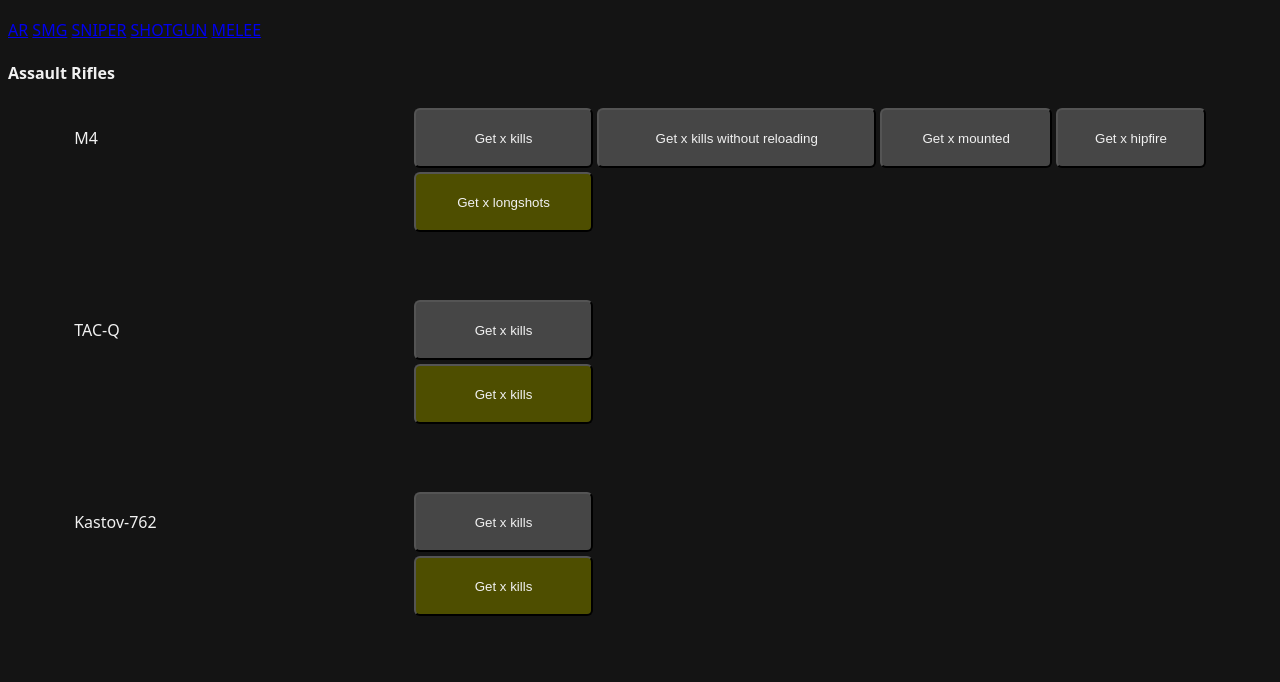
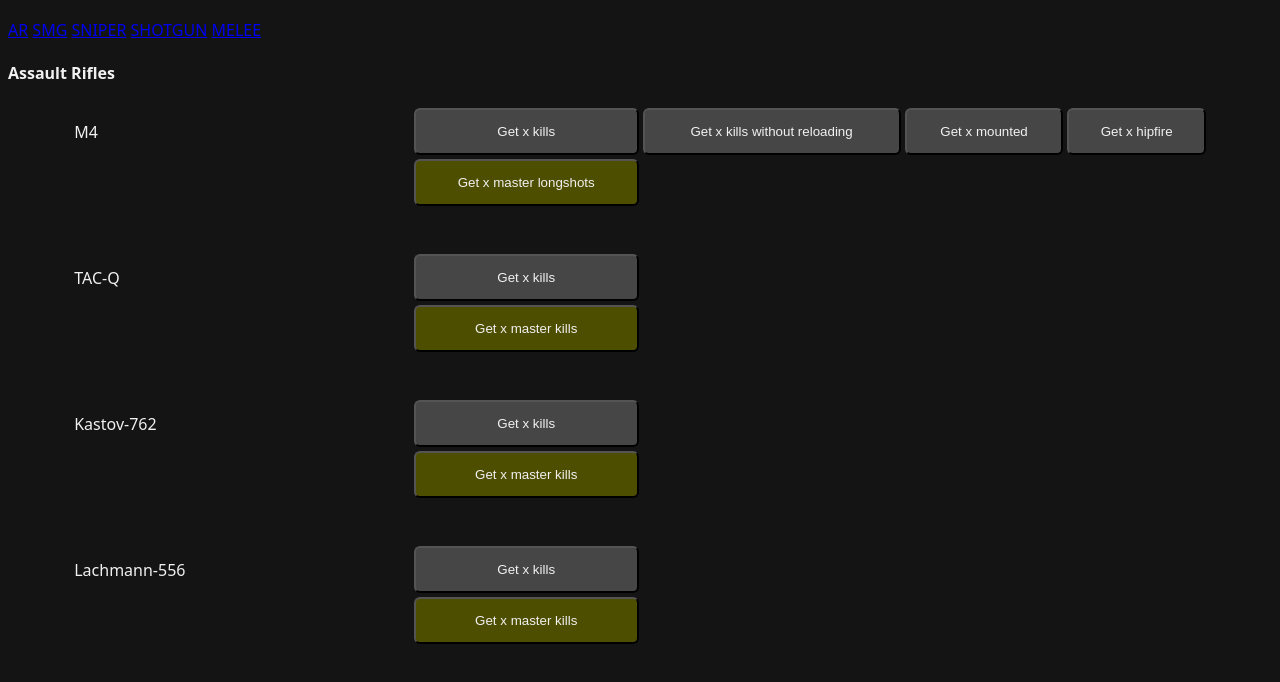
Before and after one commit to SVredeveld/MW2-camo-tracker, a website built with webpack: page src/index.html in a window 1280 px wide. Shown: the part 67-749 px from the top of the page. Built offline with nearby package versions, Linux system fonts and the light colour scheme.

Commit message:
changed html added btn

```diff
--- a/src/challenges/challengesAR.ts
+++ b/src/challenges/challengesAR.ts
@@ -5,18 +5,22 @@ export function getBaseChallengeForAR(weapon: Weapon) {
 		case WeaponType_AR.M4: {
 			return [
 				{
+					id: 0,
 					description: "Get x kills",
 					completed: false,
 				},
 				{
+					id: 1,
 					description: "Get x kills without reloading",
 					completed: false,
 				},
 				{
+					id: 2,
 					description: "Get x mounted",
 					completed: false,
 				},
 				{
+					id: 3,
 					description: "Get x hipfire",
 					completed: false,
 				},
@@ -25,6 +29,7 @@ export function getBaseChallengeForAR(weapon: Weapon) {
 		case WeaponType_AR.TAQ_Q: {
 			return [
 				{
+					id: 0,
 					description: "Get x kills",
 					completed: false,
 				},
@@ -33,6 +38,7 @@ export function getBaseChallengeForAR(weapon: Weapon) {
 		default: {
 			return [
 				{
+					id: 9,
 					description: "Get x kills",
 					completed: false,
 				},
@@ -46,7 +52,8 @@ export function getMasterChallengeForAR(weapon: Weapon) {
 		case WeaponType_AR.M4: {
 			return [
 				{
-					description: "Get x longshots",
+					id: 0,
+					description: "Get x master longshots",
 					completed: false,
 				},
 
@@ -55,7 +62,8 @@ export function getMasterChallengeForAR(weapon: Weapon) {
 		case WeaponType_AR.TAQ_Q: {
 			return [
 				{
-					description: "Get x kills",
+					id: 0,
+					description: "Get x master kills",
 					completed: false,
 				},
 			]
@@ -63,7 +71,8 @@ export function getMasterChallengeForAR(weapon: Weapon) {
 		default: {
 			return [
 				{
-					description: "Get x kills",
+					id: 9,
+					description: "Get x master kills",
 					completed: false,
 				},
 			]
--- a/src/index.ts
+++ b/src/index.ts
@@ -30,8 +30,11 @@ function getMasterChallengesByWeaponType(type: WeaponType, weapon: Weapon): Chal
 		default: return [];
 	}
 }
-const btnClicker = (weapon: string) =>{
-	console.log(weapon);
+function btnClicker(weapon: Weapon, challenge: Challenge) {
+	console.log(challenge);
+	 var btn = document.getElementById(weapon.name + '-' + challenge.id)
+	 console.log(btn)
+	 if(btn?.style)btn.style.backgroundColor = 'white';
 }
 
 
@@ -41,39 +44,66 @@ function CreateARs() {
 	if(weaponsTableContainer) {
 		const weaponCategory = GetweaponCategories();
 		weaponCategory.forEach(category => {
-			let html = ``;
-			html +=
-			`
-			<h4>${category.name}</h4>
-			<table>
-			`;
+
+			var headerText = document.createElement('h4');
+			headerText.textContent = category.name;
+			weaponsTableContainer.appendChild(headerText)
+
+			var weaponsTable = document.createElement('table');
+			weaponsTableContainer.appendChild(weaponsTable)
+
 			category.weapons.forEach(weapon => {
 				weapon.challenges = getChallengesByWeaponType(category.type, weapon);
 				getChallengesByWeaponType(category.type, weapon);
-				let wwweapon = weapon;
-				html +=
-					`<tr>
-						<td class="weapon-name">${weapon.name}</td>`;
 
-					weapon.challenges.baseChallenges.forEach(challenge => {
-						html +=
-						`<td><input id="btn-challenge" type="button" value="${challenge.description}"class="btn"/></td>`;
+				var weaponRow = document.createElement('tr');
+				var weaponName = document.createElement('td');
+				weaponName.textContent = weapon.name;
+
+				weaponRow.appendChild(weaponName);
+
+				weapon.challenges.baseChallenges.forEach(challenge => {
+					var baseWeaponChallengeData = document.createElement('td');
+					var baseWeaponChallenge = document.createElement('button');
+					baseWeaponChallenge.textContent = challenge.description;
+					baseWeaponChallenge.className = 'btn';
+					baseWeaponChallenge.id = weapon.name + '-' + challenge.id;
+					baseWeaponChallengeData.appendChild(baseWeaponChallenge);
+
+					baseWeaponChallenge.addEventListener('click', function() {
+						btnClicker(weapon, challenge);
 					})
 
-					html +=
-					`</tr>
-					<tr>
-						<td></td>`;
-						weapon.challenges.masterChallenges.forEach(challenge => {
-							html +=
-							`<td><button class="btn btn-mastery">${challenge.description}</button></td>
-							<tr><td></td></tr>`;
-						})
+					weaponRow.appendChild(baseWeaponChallengeData);
 				})
-				weaponsTableContainer.innerHTML += html
+
+				var MasterWeaponRow = document.createElement('tr');
+
+				weapon.challenges.masterChallenges.forEach(challenge => {
+					var masterWeaponChallengeData = document.createElement('td');
+					var masterWeaponChallenge = document.createElement('button');
+					masterWeaponChallenge.textContent = challenge.description;
+					masterWeaponChallenge.className = 'btn btn-mastery';
+					masterWeaponChallengeData.appendChild(masterWeaponChallenge);
+
+					masterWeaponChallenge.addEventListener('click', function() {
+						btnClicker(weapon, challenge);
+				})
+				var masterWeaponChallengeDataSpacer = document.createElement('td');
+
+				MasterWeaponRow.appendChild(masterWeaponChallengeDataSpacer);
+				MasterWeaponRow.appendChild(masterWeaponChallengeData);
+
 			})
-		}
-	}
+			weaponsTable.appendChild(weaponRow);
+			weaponsTable.appendChild(MasterWeaponRow);
+
+			var weaponRowSpacer = document.createElement('td');
+			weaponsTable.appendChild(weaponRowSpacer);
+		})
+	})
+}
+}
 
 
 
--- a/src/style.scss
+++ b/src/style.scss
@@ -36,7 +36,7 @@ tr td:first-child{
 }
 td {
 	//border: 1px solid white;
-	height: 60px;
+	height: 40px;
 
 	.btn {
 		cursor: pointer;
--- a/src/types.ts
+++ b/src/types.ts
@@ -1,4 +1,5 @@
 export interface Challenge {
+	id?: number;
 	description: string;
 	completed: boolean;
 }
```
